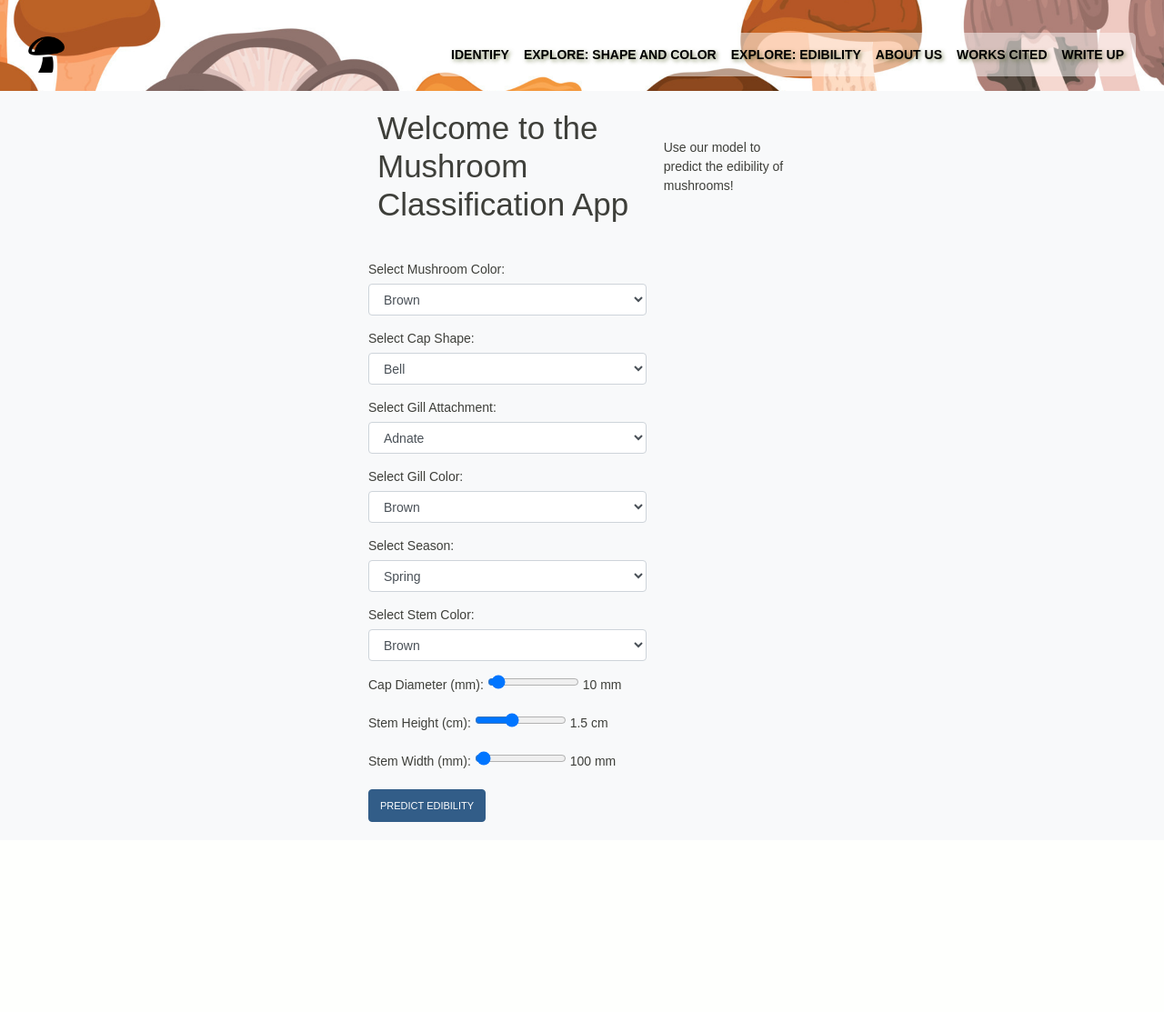
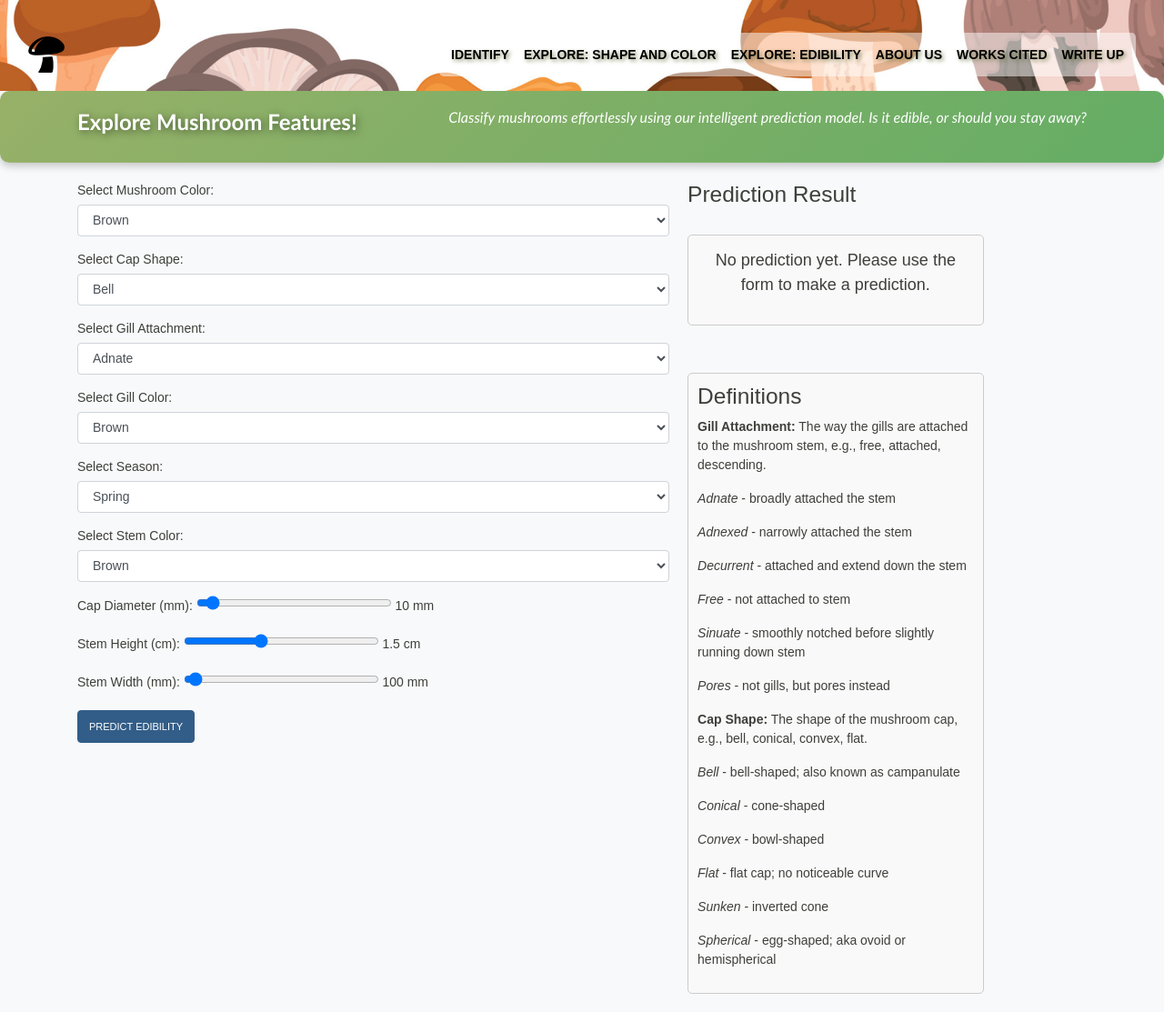
Before and after one commit to KelseyMersinas/Project-4-Group-10, a Flask app: page /predict in a window 1280 px wide. Shown: the whole page at 91% size. Before the commit the page ends 904 px from the top, so only its background shows below. Run offline with Flask 3, Linux system fonts and the light colour scheme; parts of the project's set-up code (start-up, migrations or seed data) failed here and were passed over; some libraries are stand-ins or nearby versions.

Commit message:
Additional formatting and added feature definitions
Added a new visual header across all pages as well as a permanent position for the prediction results on the identify page that is placed above a new list of feature definitions for gill attachments and cap shapes.

```diff
--- a/app/static/css/style.css
+++ b/app/static/css/style.css
@@ -120,9 +120,42 @@ header h1, header p {
     margin: 10px 0; /* Reduced margin for header */
 }
 
+/*
 .container {
-    max-width: 500px; /* Limit width of form */
-    margin: auto; /* Center the form */
+    max-width: 500px;
+    margin: auto;
+}
+*/
+
+/* Intro section styling */
+.intro-section {
+    background: linear-gradient(135deg, #6a8e23ad, #228b22b0);
+    background-size: cover;
+    background-position: center;
+    padding: 10px 10px;
+    color: #ffffff; /* White text color */
+    text-align: center;
+    border-radius: 10px; /* Rounded corners for the header section */
+    box-shadow: 0 4px 8px rgba(0, 0, 0, 0.2); /* Subtle shadow effect */
+    margin-bottom: 20px;
+}
+
+
+/* Main header text */
+.main-header {
+    font-family: 'Candara'; /* Example of a more engaging font */
+    font-size: 24px;
+    font-weight: bold;
+    text-shadow: 2px 2px 8px rgba(0, 0, 0, 0.5); /* Text shadow for depth */
+    margin-bottom: 0px;
+}
+
+/* Subtext */
+.subtext {
+    font-family: 'Candara';
+    font-size: 16px;
+    font-style: italic;
+    margin: 0;
 }
 
 .form-group {
@@ -133,12 +166,57 @@ header h1, header p {
     margin-bottom: 5px; /* Space between label and input */
 }
 
+.form-container {
+    display: flex; /* Use flexbox to align items side-by-side */
+    justify-content: space-between; /* Space between form and definitions */
+}
+
+/* Form styling */
+#prediction-form {
+    flex: 2; /* Take more space */
+}
+
+/* Definitions styling */
+.definitions {
+    padding: 10px;
+    border: 1px solid #ccc;
+    border-radius: 5px;
+    background-color: #f9f9f9;
+}
+
+/* Form styling */
+#prediction-form {
+    flex: 2; /* Take more space */
+}
+
+/* Side information (result + definitions) */
+.side-info {
+    flex: 1; /* Take less space */
+    margin-left: 20px;
+}
+
+/* Result box styling */
+.result-box {
+    font-size: 18px;
+    padding: 10px;
+    border: 1px solid #ccc;
+    border-radius: 5px;
+    background-color: #f9f9f9;
+    margin-bottom: 10px; /* Space between result and definitions */
+    min-height: 100px; /* Set a minimum height for the result box */
+    display: flex;
+    text-align: center;
+    justify-content: center;
+    align-items: center;
+}
+
 input[type="range"] {
     width: 33%; /* Make range inputs full width */
 }
 
 #result {
     margin-top: 15px; /* Space between result and form */
+    font-size: 18px;
 }
 
 /* Landing page body styling */
@@ -148,6 +226,7 @@ input[type="range"] {
     justify-content: space-between;
     margin-bottom: 20px; /* Space below the images */
 }
+
 
 
 .text-box {
--- a/app/templates/predict.html
+++ b/app/templates/predict.html
@@ -74,13 +74,14 @@
       </div>
     </nav>
 
-    <header>
+    <header class="intro-section">
       <div class="container">
-          <h1 style="padding: 10px;">Welcome to the Mushroom Classification App</h1>
-          <p style="padding: 10px;">Use our model to predict the edibility of mushrooms!</p>
+          <h1 class="main-header">Explore Mushroom Features!</h1>
+          <p class="subtext">Classify mushrooms effortlessly using our intelligent prediction model. Is it edible, or should you stay away?</p>
       </div>
   </header>
     <main class="container">
+      <div class="form-container">
       <form id="prediction-form">
         <div class="form-group">
           <label for="color">Select Mushroom Color:</label>
@@ -188,7 +189,32 @@
           Predict Edibility
         </button>
       </form>
-      <div id="result" style="margin-top: 20px"></div>
+      <div class="side-info">
+        <h3>Prediction Result</h3>
+        <div id="result" class="result-box" style="margin-top: 30px">
+                    <p>No prediction yet. Please use the form to make a prediction.</p>
+        </div>
+        <br>
+        <br>
+        <div class="definitions">
+          <h3>Definitions</h3>
+          <p><strong>Gill Attachment:</strong> The way the gills are attached to the mushroom stem, e.g., free, attached, descending.</p>
+          <p><i>Adnate</i> - broadly attached the stem</p>
+          <p><i>Adnexed</i> - narrowly attached the stem</p>
+          <p><i>Decurrent</i> - attached and extend down the stem</p>
+          <p><i>Free</i> - not attached to stem</p>
+          <p><i>Sinuate</i> - smoothly notched before slightly running down stem</p>
+          <p><i>Pores</i> - not gills, but pores instead</p>
+          <p><strong>Cap Shape:</strong> The shape of the mushroom cap, e.g., bell, conical, convex, flat.</p>
+          <p><i>Bell</i> - bell-shaped; also known as campanulate</p>
+          <p><i>Conical</i> - cone-shaped</p>
+          <p><i>Convex</i> - bowl-shaped</p>
+          <p><i>Flat</i> - flat cap; no noticeable curve</p>
+          <p><i>Sunken</i> - inverted cone</p>
+          <p><i>Spherical</i> - egg-shaped; aka ovoid or hemispherical</p>
+        </div>
+      </div>
+    </div>
     </main>
     <script src="{{ url_for('static', filename='js/logic.js') }}"></script>
   </body>
--- a/app/templates/tableauTwo.html
+++ b/app/templates/tableauTwo.html
@@ -45,7 +45,10 @@
         </div>
     </nav>
     <header>
-      <h1 class="tabTwoHeader">Mushroom Edibility</h1>
+      <!-- <h1 class="tabTwoHeader">Mushroom Edibility</h1> -->
+      <div class="intro-section">
+        <h1>Mushroom Edibility</h1>
+      </div>
     </header>
     <div>
       <div
--- a/app/templates/workscited.html
+++ b/app/templates/workscited.html
@@ -68,9 +68,12 @@
     <!-- Works Cited content -->
     <div class="row">
       <div class="col-md-12">
-        <div class="card" style="margin: 10px">
+        <!-- <div class="card" style="margin: 10px">
           <div class="card-header text-center">
             <h1>Works Cited</h1>
+          </div> -->
+          <div class="intro-section">
+              <h1>Works Cited</h1>
           </div>
 
           <div class="card-body text-center">
```
Also changed, not shown: app/templates/aboutus.html (+8 -2 lines), app/templates/landing.html (+6 -2 lines), app/templates/tableauOne.html (+4 -1 lines), app/templates/writeup.html (+6 -1 lines).
